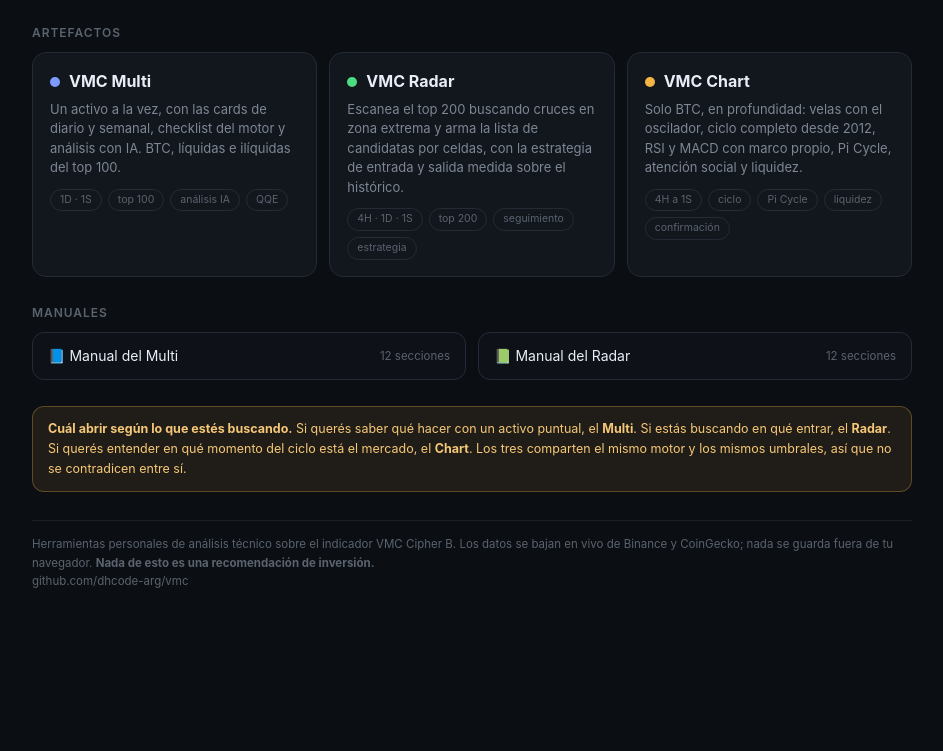
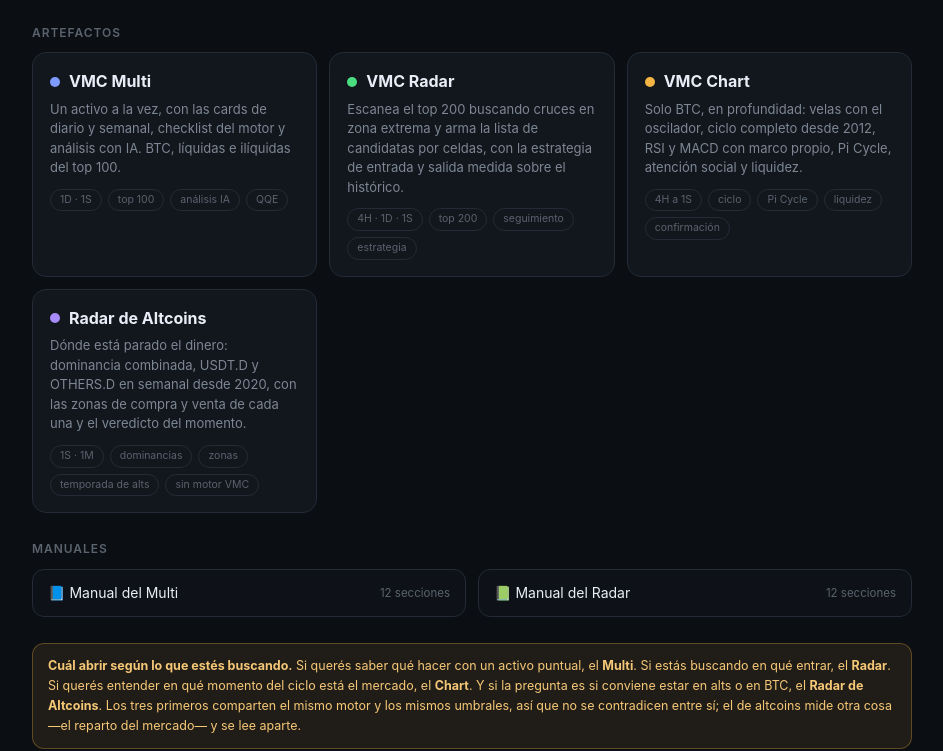
Before and after one commit to dhcode-arg/vmc, a plain HTML site: page index.html in a window 1280 px wide. Shown: the part 86-837 px from the top of the page, without its empty margins (168-1111 px from the left). Before the commit the page ends 800 px from the top, so only its background shows below. Drawn offline with Linux system fonts and the light colour scheme.

Commit message:
Add files via upload

```diff
--- a/index.html
+++ b/index.html
@@ -70,6 +70,12 @@
   <div class="tags"><span>4H a 1S</span><span>ciclo</span><span>Pi Cycle</span><span>liquidez</span><span>confirmación</span></div>
  </a>
 
+ <a class="card" href="altcoins.html">
+  <div class="tt"><i style="background:#a78bfa"></i>Radar de Altcoins</div>
+  <div class="ds">Dónde está parado el dinero: dominancia combinada, USDT.D y OTHERS.D en semanal desde 2020, con las zonas de compra y venta de cada una y el veredicto del momento.</div>
+  <div class="tags"><span>1S · 1M</span><span>dominancias</span><span>zonas</span><span>temporada de alts</span><span>sin motor VMC</span></div>
+ </a>
+
 </div>
 
 <h2>Manuales</h2>
@@ -81,12 +87,16 @@
 <div class="nota">
 <b>Cuál abrir según lo que estés buscando.</b> Si querés saber qué hacer con un activo puntual, el <b>Multi</b>.
 Si estás buscando en qué entrar, el <b>Radar</b>. Si querés entender en qué momento del ciclo está el mercado,
-el <b>Chart</b>. Los tres comparten el mismo motor y los mismos umbrales, así que no se contradicen entre sí.
+el <b>Chart</b>. Y si la pregunta es si conviene estar en alts o en BTC, el <b>Radar de Altcoins</b>.
+Los tres primeros comparten el mismo motor y los mismos umbrales, así que no se contradicen entre sí;
+el de altcoins mide otra cosa —el reparto del mercado— y se lee aparte.
 </div>
 
 <footer>
 Herramientas personales de análisis técnico sobre el indicador VMC Cipher B. Los datos se bajan en vivo
-de Binance y CoinGecko; nada se guarda fuera de tu navegador. <b>Nada de esto es una recomendación de inversión.</b><br>
+de Binance y CoinGecko; el histórico de dominancias del Radar de Altcoins se lee de la carpeta
+<code>datos</code> de este repo, que se actualiza sola una vez por día. Nada se guarda fuera de tu navegador.
+<b>Nada de esto es una recomendación de inversión.</b><br>
 github.com/dhcode-arg/vmc
 </footer>
 </div></body></html>
```
